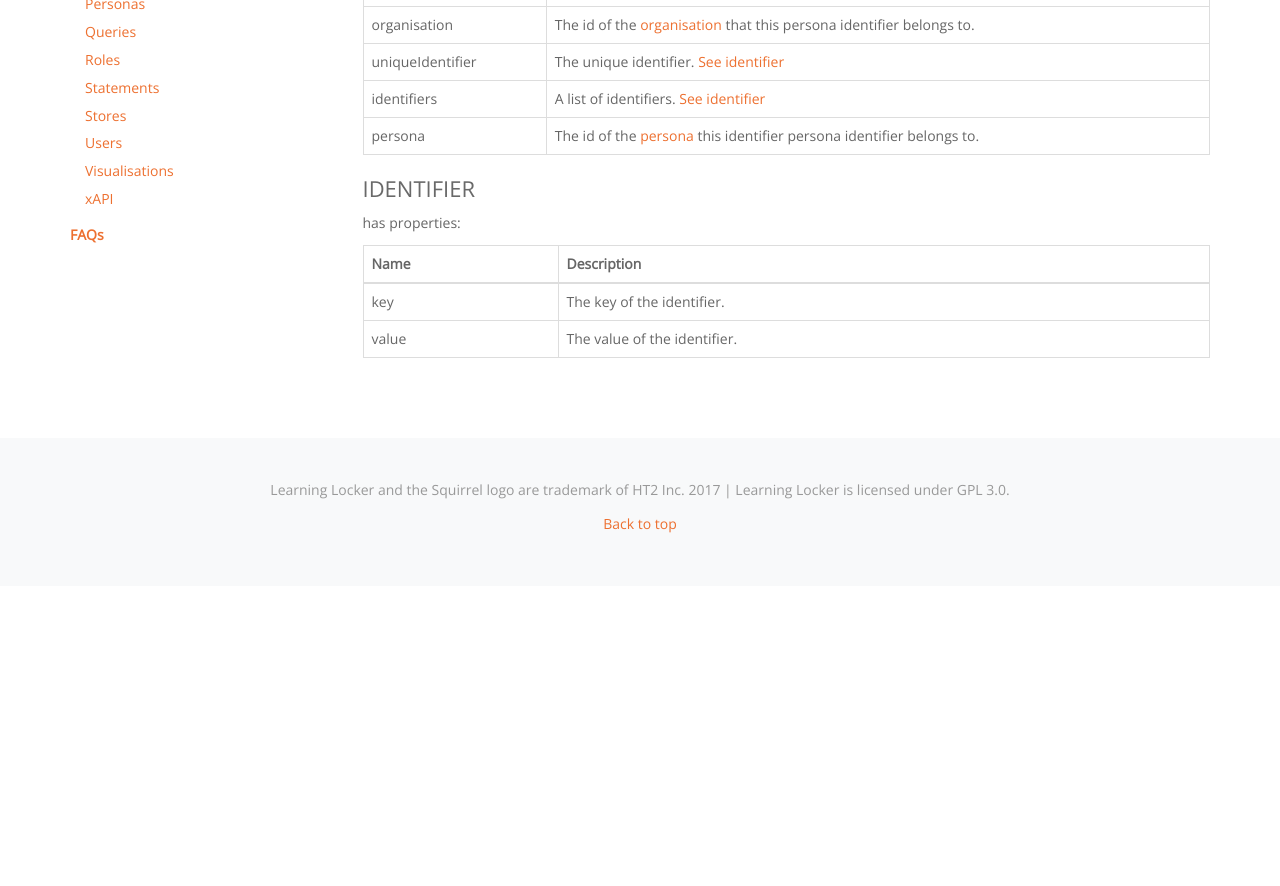
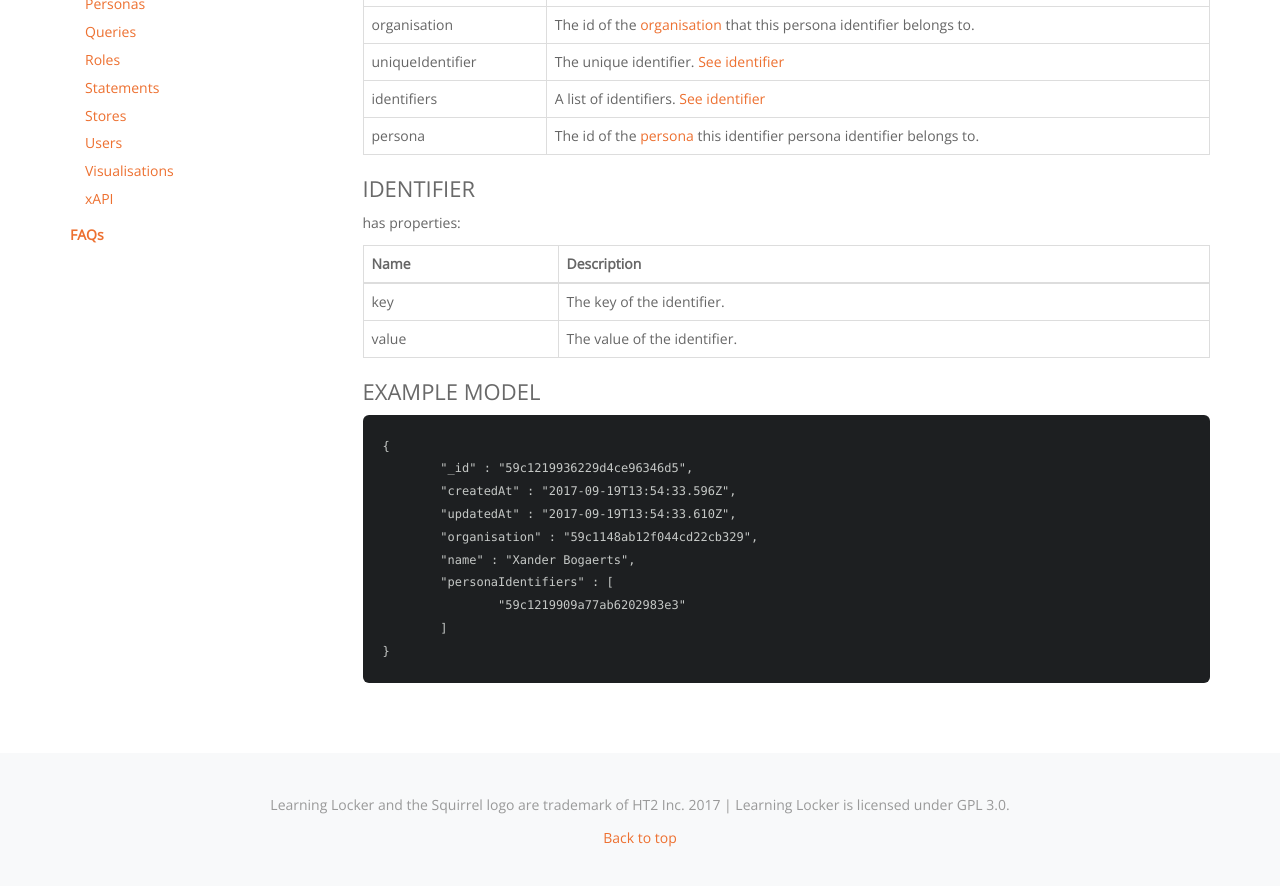
Before and after one commit to LearningLocker/docs, a Jekyll site: the page built from src/http-personas.md, in a window 1280 px wide and 900 px high, scrolled down 734 px. Shown: the top 886 px of the window. Built offline with Jekyll 4.4.1, drawn with Linux system fonts in a browser that asks for light colours; nearby versions of some CDN libraries; our own code applies the rules of GitHub Pages for plain Markdown files; before the commit the page ends 1320 px from its top, so only the background shows below that.

Commit message:
Adds persona example.

````diff
--- a/src/http-personas.md
+++ b/src/http-personas.md
@@ -40,3 +40,18 @@ Name | Description
 --- | ---
 key | The key of the identifier.
 value | The value of the identifier.
+
+### Example Model
+
+```json
+{
+	"_id" : "59c1219936229d4ce96346d5",
+	"createdAt" : "2017-09-19T13:54:33.596Z",
+	"updatedAt" : "2017-09-19T13:54:33.610Z",
+	"organisation" : "59c1148ab12f044cd22cb329",
+	"name" : "Xander Bogaerts",
+	"personaIdentifiers" : [
+		"59c1219909a77ab6202983e3"
+	]
+}
+```
````
